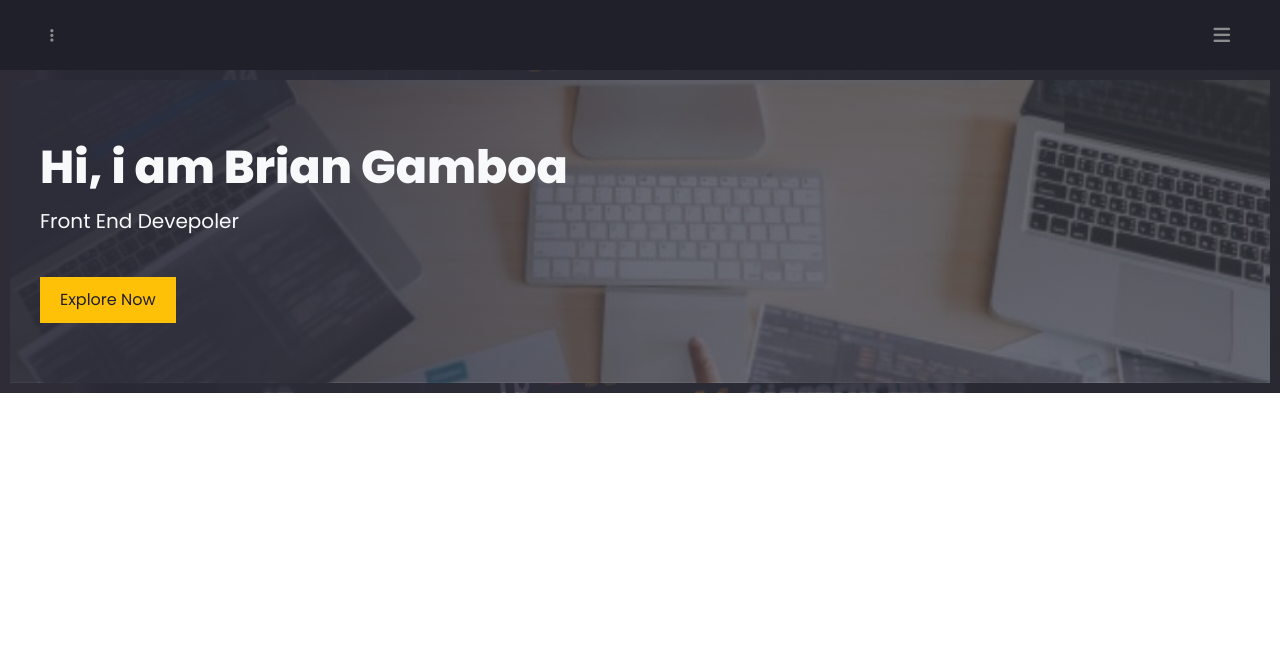
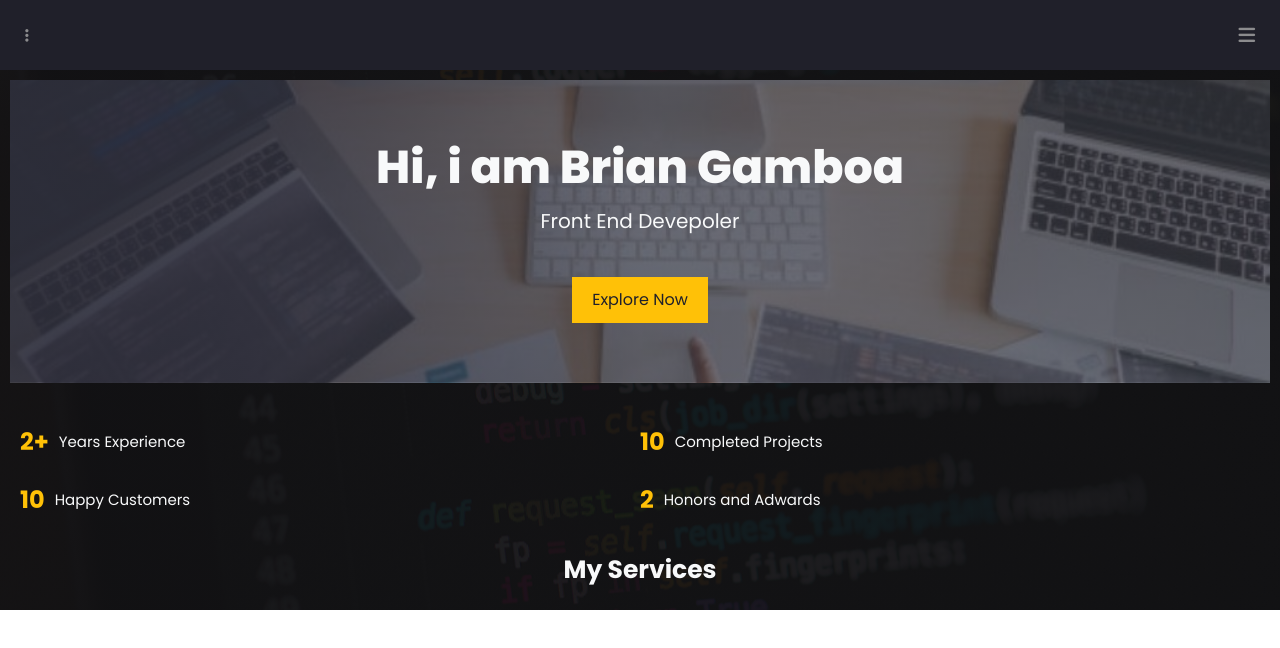
Before and after one commit to BrianGamboa/BrianGamboa.github.io, a plain HTML site: page index.html in a window 1280 px wide. Drawn offline with Linux system fonts and the light colour scheme.

Commit message:
Sección de datos interesantes estructurado y estilizado

```diff
--- a/css/style.css
+++ b/css/style.css
@@ -22,6 +22,7 @@ body {
   --black-primary: #20202a;
   --grey: #8c8c8e;
   --light: #f8f9fa;
+  --yelow: #ffc107;
 }
 /* Globales */
 .conteiner {
@@ -49,12 +50,18 @@ h5 {
 }
 /* Utilidades */
 .button {
-  background: #ffc107;
+  background: var(--yelow);
   font-size: 1.6rem;
   padding: 1rem 2rem;
   color: var(--black-primary);
   text-decoration: none;
   display: inline-block;
+}
+.section-title h4 {
+  font-size: 2.5rem;
+  color: var(--light);
+  margin: 0 0 1rem 0;
+  text-align: center;
 }
 
 /*----------------- Header-------------------*/
@@ -67,6 +74,7 @@ h5 {
   display: flex;
   justify-content: space-between;
   align-items: center;
+  padding: 1.5rem;
 }
 .header__content--left-menu i {
   color: var(--grey);
@@ -88,14 +96,15 @@ h5 {
 .main {
   background-image: linear-gradient(
       90deg,
-      rgba(45, 45, 58, 0.9) 15%,
-      rgba(45, 45, 58, 0.9) 50%,
-      rgba(43, 43, 53, 0.9) 100%
+      rgba(18, 18, 20, 0.95) 100%,
+      rgba(25, 25, 26, 0.95) 100%,
+      rgba(39, 39, 42, 0.95) 100%
     ),
     url(../images/bg.jpg);
   padding: 1rem;
   background-size: cover;
   background-position: center;
+  background-attachment: fixed;
 }
 .main__hero {
   position: relative;
@@ -110,7 +119,8 @@ h5 {
   background-position: center;
 }
 .main__hero-title {
-  padding: 60px 30px;
+  padding: 6rem 1.5rem;
+  text-align: center;
 }
 .main__hero-title h1 {
   color: var(--light);
@@ -127,3 +137,25 @@ h5 {
 .main__hero-title .button {
   margin-top: 3rem;
 }
+/* ---------------Section datos--------------- */
+.main__datos {
+  margin-top: 3rem;
+  padding: 1rem;
+  display: grid;
+  grid-template-columns: repeat(2, 1fr);
+}
+.main__datos-item {
+  display: flex;
+  align-items: center;
+  margin-bottom: 2rem;
+}
+.main__datos-item h5 {
+  color: var(--yelow);
+  margin: 0 1rem 0 0;
+}
+.main__datos-item p {
+  color: var(--light);
+  font-size: 1.5rem;
+  margin: 0;
+}
+/* Section services */
--- a/index.html
+++ b/index.html
@@ -22,7 +22,7 @@
   </head>
   <body>
     <header class="header">
-      <div class="header__content conteiner">
+      <div class="header__content">
         <div class="header__content--left-menu">
           <i class="fas fa-ellipsis-v"></i>
         </div>
@@ -33,6 +33,7 @@
     </header>
     <section></section>
     <main class="main">
+      <!-- hero -->
       <div class="main__hero">
         <div class="main__hero-title">
           <h1>Hi, i am Brian Gamboa</h1>
@@ -41,6 +42,34 @@
         </div>
         <div class="main__hero-photo"></div>
       </div>
+      <!-- Datos interesantes -->
+      <div class="main__datos">
+        <div class="main__datos-item">
+          <h5>2+</h5>
+          <p>Years Experience</p>
+        </div>
+        <div class="main__datos-item">
+          <h5>10</h5>
+          <p>Completed Projects</p>
+        </div>
+        <div class="main__datos-item">
+          <h5>10</h5>
+          <p>Happy Customers</p>
+        </div>
+        <div class="main__datos-item">
+          <h5>2</h5>
+          <p>Honors and Adwards</p>
+        </div>
+      </div>
+      <!-- Section services -->
+      <div class="services">
+        <div class="section-title">
+          <h4>My Services</h4>
+        </div>
+        <div class="services-content">
+          <div class="services-content__card"></div>
+        </div>
+      </div>
     </main>
     <section></section>
   </body>
```
